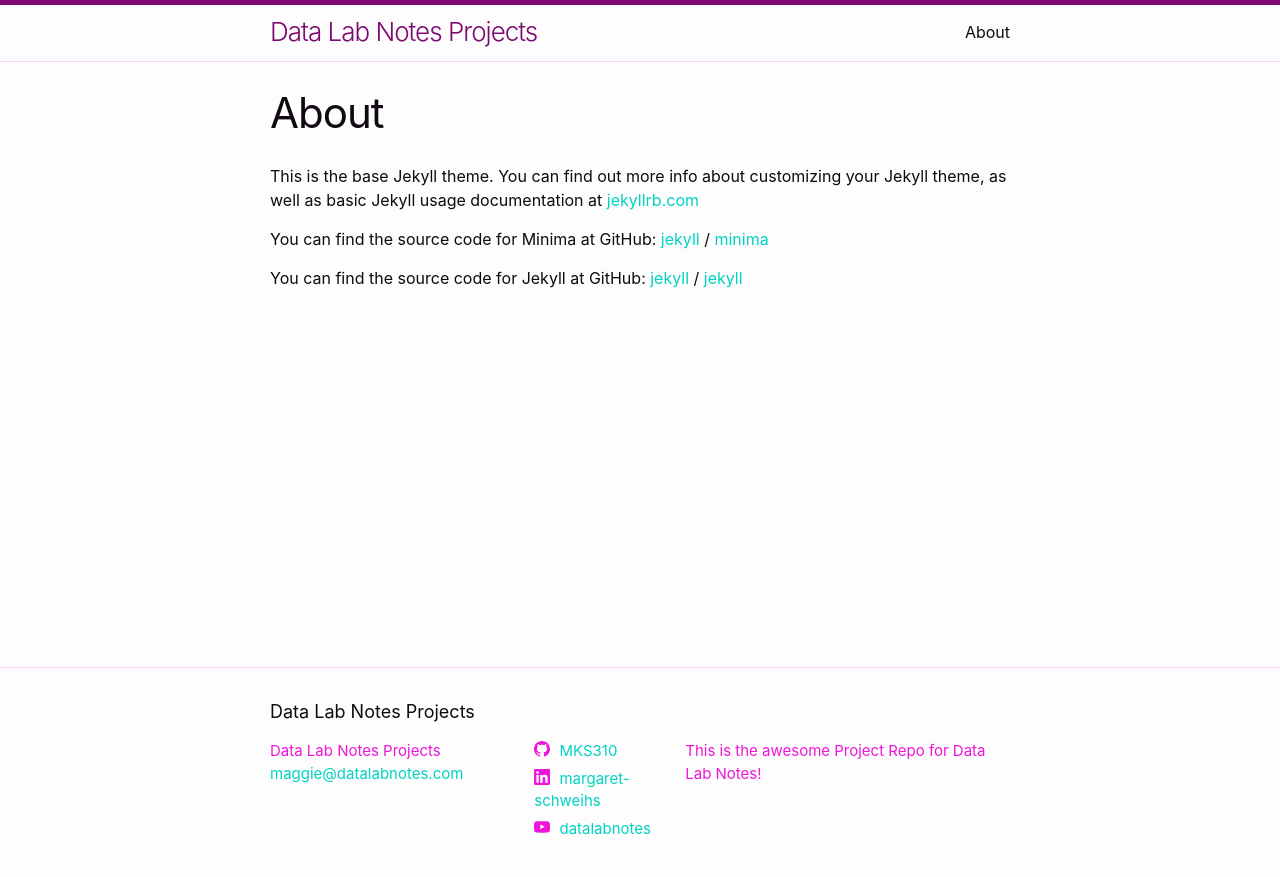
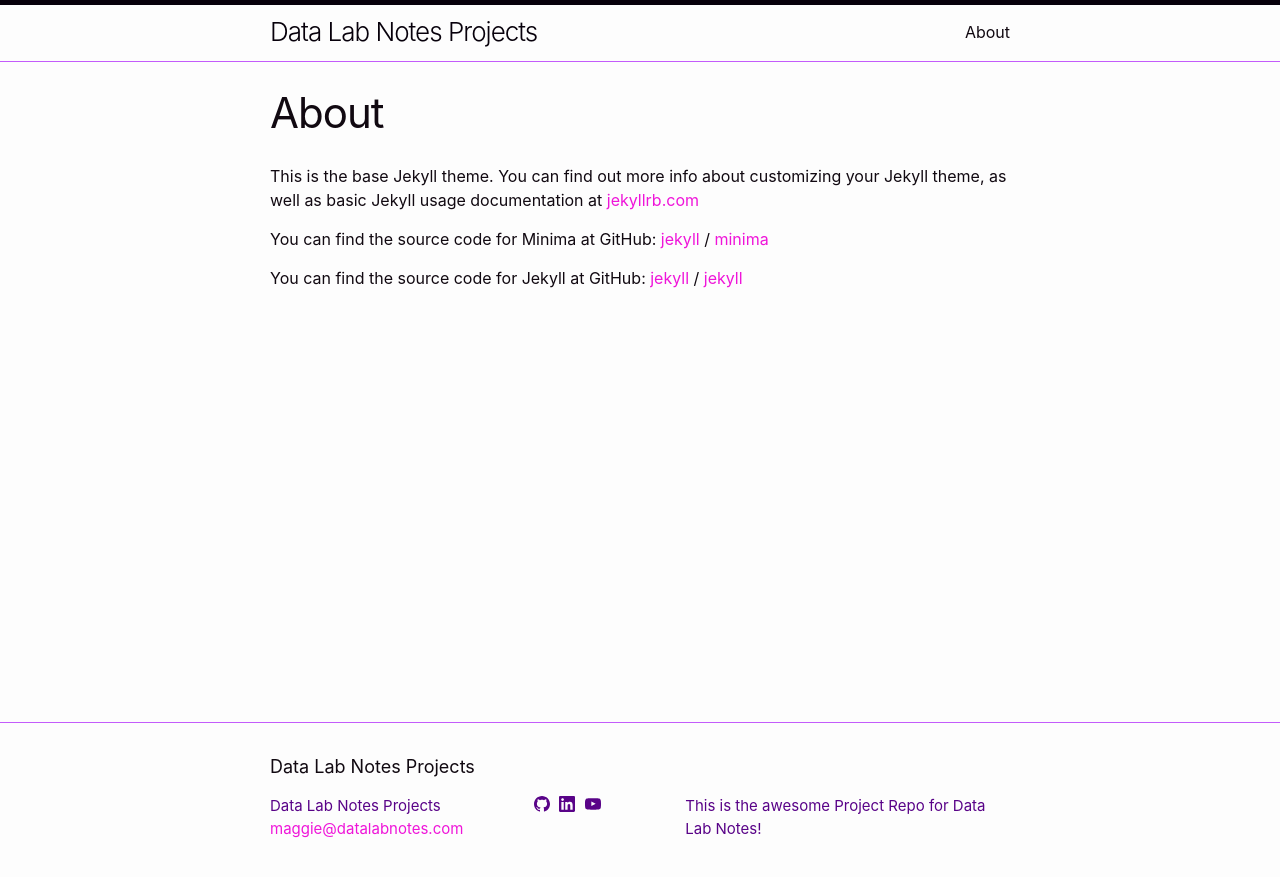
Before and after one commit to MKS310/datalabnotes, a Jekyll site: the page built from about.markdown, in a window 1280 px wide. Shown: the top 877 px of the page. Built offline with Jekyll 4.4.1, drawn with Linux system fonts in a browser that asks for light colours.

Commit message:
updated css

```diff
--- a/_includes/social.html
+++ b/_includes/social.html
@@ -1,14 +1,18 @@
 <ul class="social-media-list">
-  {%- if site.dribbble_username -%}<li><a href="https://dribbble.com/{{ site.dribbble_username| cgi_escape | escape }}"><svg class="svg-icon"><use xlink:href="{{ '/assets/minima-social-icons.svg#dribbble' | relative_url }}"></use></svg> <span class="username">{{ site.dribbble_username| escape }}</span></a></li>{%- endif -%}
-  {%- if site.facebook_username -%}<li><a href="https://www.facebook.com/{{ site.facebook_username| cgi_escape | escape }}"><svg class="svg-icon"><use xlink:href="{{ '/assets/minima-social-icons.svg#facebook' | relative_url }}"></use></svg> <span class="username">{{ site.facebook_username| escape }}</span></a></li>{%- endif -%}
-  {%- if site.flickr_username -%}<li><a href="https://www.flickr.com/photos/{{ site.flickr_username| cgi_escape | escape }}"><svg class="svg-icon"><use xlink:href="{{ '/assets/minima-social-icons.svg#flickr' | relative_url }}"></use></svg> <span class="username">{{ site.flickr_username| escape }}</span></a></li>{%- endif -%}
-  {%- if site.github_username -%}<li><a href="https://github.com/{{ site.github_username| cgi_escape | escape }}"><svg class="svg-icon"><use xlink:href="{{ '/assets/minima-social-icons.svg#github' | relative_url }}"></use></svg> <span class="username">{{ site.github_username| escape }}</span></a></li>{%- endif -%}
-  {%- if site.instagram_username -%}<li><a href="https://instagram.com/{{ site.instagram_username| cgi_escape | escape }}"><svg class="svg-icon"><use xlink:href="{{ '/assets/minima-social-icons.svg#instagram' | relative_url }}"></use></svg> <span class="username">{{ site.instagram_username| escape }}</span></a></li>{%- endif -%}
-  {%- if site.linkedin_username -%}<li><a href="https://www.linkedin.com/in/{{ site.linkedin_username| cgi_escape | escape }}"><svg class="svg-icon"><use xlink:href="{{ '/assets/minima-social-icons.svg#linkedin' | relative_url }}"></use></svg> <span class="username">{{ site.linkedin_username| escape }}</span></a></li>{%- endif -%}
-  {%- if site.pinterest_username -%}<li><a href="https://www.pinterest.com/{{ site.pinterest_username| cgi_escape | escape }}"><svg class="svg-icon"><use xlink:href="{{ '/assets/minima-social-icons.svg#pinterest' | relative_url }}"></use></svg> <span class="username">{{ site.pinterest_username| escape }}</span></a></li>{%- endif -%}
-  {%- for mst in site.mastodon -%}{%- if mst.username and mst.instance -%}<li><a href="https://{{ mst.instance| cgi_escape | escape}}/@{{mst.username}}"><svg class="svg-icon"><use xlink:href="{{ '/assets/minima-social-icons.svg#mastodon' | relative_url }}"></use></svg> <span class="username">{{ mst.username|escape }}</span></a></li>{%- endif -%}{%- endfor -%}
-  {%- if site.twitter_username -%}<li><a href="https://www.twitter.com/{{ site.twitter_username| cgi_escape | escape }}"><svg class="svg-icon"><use xlink:href="{{ '/assets/minima-social-icons.svg#twitter' | relative_url }}"></use></svg> <span class="username">{{ site.twitter_username| escape }}</span></a></li>{%- endif -%}
-  {%- if site.youtube_username -%}<li><a href="https://youtube.com/{{ site.youtube_username| cgi_escape | escape }}"><svg class="svg-icon"><use xlink:href="{{ '/assets/minima-social-icons.svg#youtube' | relative_url }}"></use></svg> <span class="username">{{ site.youtube_username| escape }}</span></a></li>{%- endif -%}
-  {%- if site.googleplus_username -%}<li><a href="https://plus.google.com/{{ site.googleplus_username| escape }}"><svg class="svg-icon"><use xlink:href="{{ '/assets/minima-social-icons.svg#googleplus' | relative_url }}"></use></svg> <span class="username">{{ site.googleplus_username| escape }}</span></a></li>{%- endif -%}
-  {%- if site.rss -%}<li><a href="{{ 'feed.xml' | relative_url }}"><svg class="svg-icon"><use xlink:href="{{ '/assets/minima-social-icons.svg#rss' | relative_url }}"></use></svg> <span>{{ site.rss | escape }}</span></a></li>{%- endif -%}
+  {%- if site.github_username -%}<a href="https://github.com/{{ site.github_username| cgi_escape | escape }}"><svg class="svg-icon"><use xlink:href="{{ '/assets/minima-social-icons.svg#github' | relative_url }}"></use></svg> </a>{%- endif -%}
+  {%- if site.instagram_username -%}<a href="https://instagram.com/{{ site.instagram_username| cgi_escape | escape }}"><svg class="svg-icon"><use xlink:href="{{ '/assets/minima-social-icons.svg#instagram' | relative_url }}"></use></svg> <span class="username">{{ site.instagram_username| escape }}</span></a>{%- endif -%}
+  {%- if site.linkedin_username -%}<a href="https://www.linkedin.com/in/{{ site.linkedin_username| cgi_escape | escape }}"><svg class="svg-icon"><use xlink:href="{{ '/assets/minima-social-icons.svg#linkedin' | relative_url }}"></use></svg> </a>{%- endif -%}
+  {%- if site.twitter_username -%}<a href="https://www.twitter.com/{{ site.twitter_username| cgi_escape | escape }}"><svg class="svg-icon"><use xlink:href="{{ '/assets/minima-social-icons.svg#twitter' | relative_url }}"></use></svg> <span class="username">{{ site.twitter_username| escape }}</span></a>{%- endif -%}
+  {%- if site.youtube_username -%}<a href="https://youtube.com/{{ site.youtube_username| cgi_escape | escape }}"><svg class="svg-icon"><use xlink:href="{{ '/assets/minima-social-icons.svg#youtube' | relative_url }}"></use></svg></a>{%- endif -%}
+  {%- if site.rss -%}<a href="{{ 'feed.xml' | relative_url }}"><svg class="svg-icon"><use xlink:href="{{ '/assets/minima-social-icons.svg#rss' | relative_url }}"></use></svg> <span>{{ site.rss | escape }}</span></a>{%- endif -%}
 </ul>
+
+
+<!--
+{%- if site.dribbble_username -%}<li><a href="https://dribbble.com/{{ site.dribbble_username| cgi_escape | escape }}"><svg class="svg-icon"><use xlink:href="{{ '/assets/minima-social-icons.svg#dribbble' | relative_url }}"></use></svg> <span class="username">{{ site.dribbble_username| escape }}</span></a></li>{%- endif -%}
+{%- if site.facebook_username -%}<li><a href="https://www.facebook.com/{{ site.facebook_username| cgi_escape | escape }}"><svg class="svg-icon"><use xlink:href="{{ '/assets/minima-social-icons.svg#facebook' | relative_url }}"></use></svg> <span class="username">{{ site.facebook_username| escape }}</span></a></li>{%- endif -%}
+{%- if site.flickr_username -%}<li><a href="https://www.flickr.com/photos/{{ site.flickr_username| cgi_escape | escape }}"><svg class="svg-icon"><use xlink:href="{{ '/assets/minima-social-icons.svg#flickr' | relative_url }}"></use></svg> <span class="username">{{ site.flickr_username| escape }}</span></a></li>{%- endif -%}
+{%- if site.pinterest_username -%}<li><a href="https://www.pinterest.com/{{ site.pinterest_username| cgi_escape | escape }}"><svg class="svg-icon"><use xlink:href="{{ '/assets/minima-social-icons.svg#pinterest' | relative_url }}"></use></svg> <span class="username">{{ site.pinterest_username| escape }}</span></a></li>{%- endif -%}
+{%- for mst in site.mastodon -%}{%- if mst.username and mst.instance -%}<li><a href="https://{{ mst.instance| cgi_escape | escape}}/@{{mst.username}}"><svg class="svg-icon"><use xlink:href="{{ '/assets/minima-social-icons.svg#mastodon' | relative_url }}"></use></svg> <span class="username">{{ mst.username|escape }}</span></a></li>{%- endif -%}{%- endfor -%}
+{%- if site.googleplus_username -%}<li><a href="https://plus.google.com/{{ site.googleplus_username| escape }}"><svg class="svg-icon"><use xlink:href="{{ '/assets/minima-social-icons.svg#googleplus' | relative_url }}"></use></svg> <span class="username">{{ site.googleplus_username| escape }}</span></a></li>{%- endif -%}
+-->
--- a/_sass/minima.scss
+++ b/_sass/minima.scss
@@ -12,9 +12,10 @@ $spacing-unit:     30px !default;
 
 $text-color:       #110911 !default;
 $background-color: #fdfdfd !default;
-$brand-color:      #00d3c2 !default;
+$brand-color:      #ef15d9 !default;
+$icon-color:       #00d3c2 !default;
 
-$grey-color:       #ef15d9 !default;
+$grey-color:       #590388 !default;
 $grey-color-light: lighten($grey-color, 40%) !default;
 $grey-color-dark:  darken($grey-color, 25%) !default;
 
--- a/_sass/minima/_layout.scss
+++ b/_sass/minima/_layout.scss
@@ -74,7 +74,7 @@
       text-align: center;
 
       > svg {
-        fill: $grey-color-dark;
+        fill: $icon-color;
       }
     }
 
```
Also changed, not shown: _posts/2023-03-03-welcome-to-jekyll.markdown (deleted, +0 -29 lines), 9 other files.
